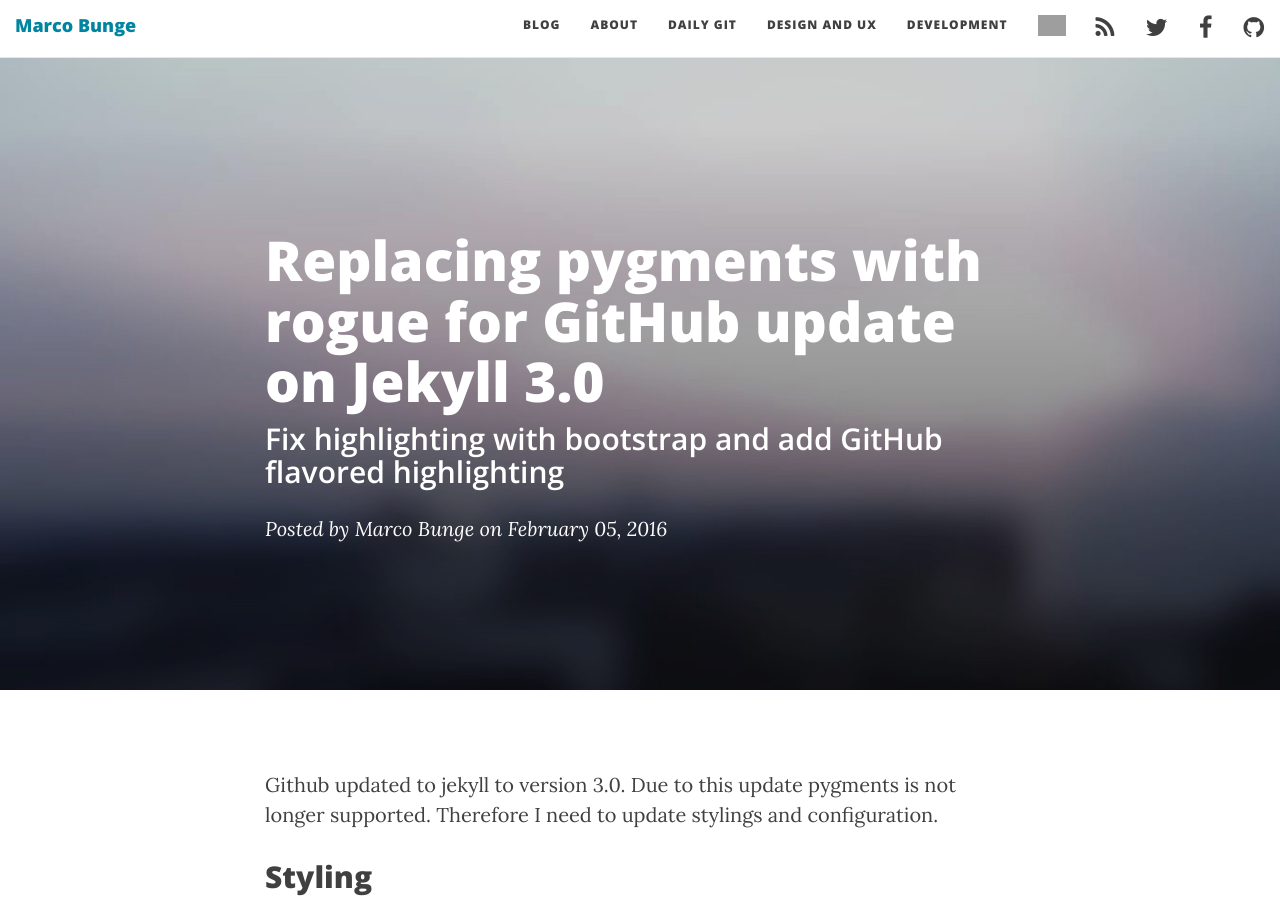
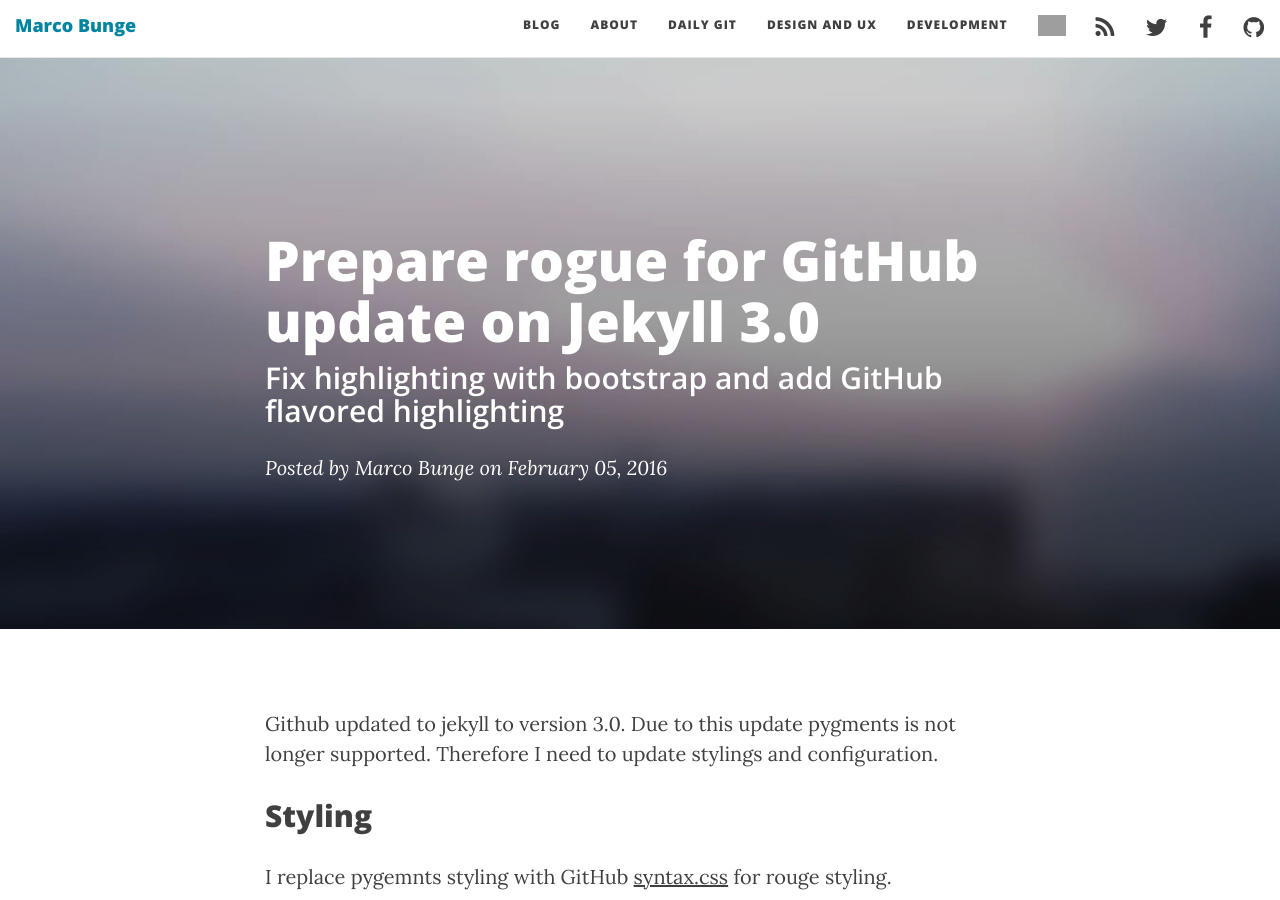
Before and after one commit to mbunge/mbunge.github.io, a Jekyll site: the page built from _posts/2016-02-05-rogue-highlighting-on-bootstrap.markdown, in a window 1280 px wide and 900 px high. Built offline with Jekyll 4.4.1, drawn with Linux system fonts in a browser that asks for light colours; nearby versions of some CDN libraries; comment, search, counter and statistics services are not loaded; grey boxes are pictures that could not be loaded.

Commit message:
Update 2016-02-05-rogue-highlighting-on-bootstrap.markdown

```diff
--- a/_posts/2016-02-05-rogue-highlighting-on-bootstrap.markdown
+++ b/_posts/2016-02-05-rogue-highlighting-on-bootstrap.markdown
@@ -1,6 +1,6 @@
 ---
 layout:     post
-title:      "Replacing pygments with rogue for GitHub update on Jekyll 3.0"
+title:      "Prepare rogue for GitHub update on Jekyll 3.0"
 subtitle:   "Fix highlighting with bootstrap and add GitHub flavored highlighting"
 date:       2016-02-05 23:49:12
 published:  2016-02-05 23:49:12
```
